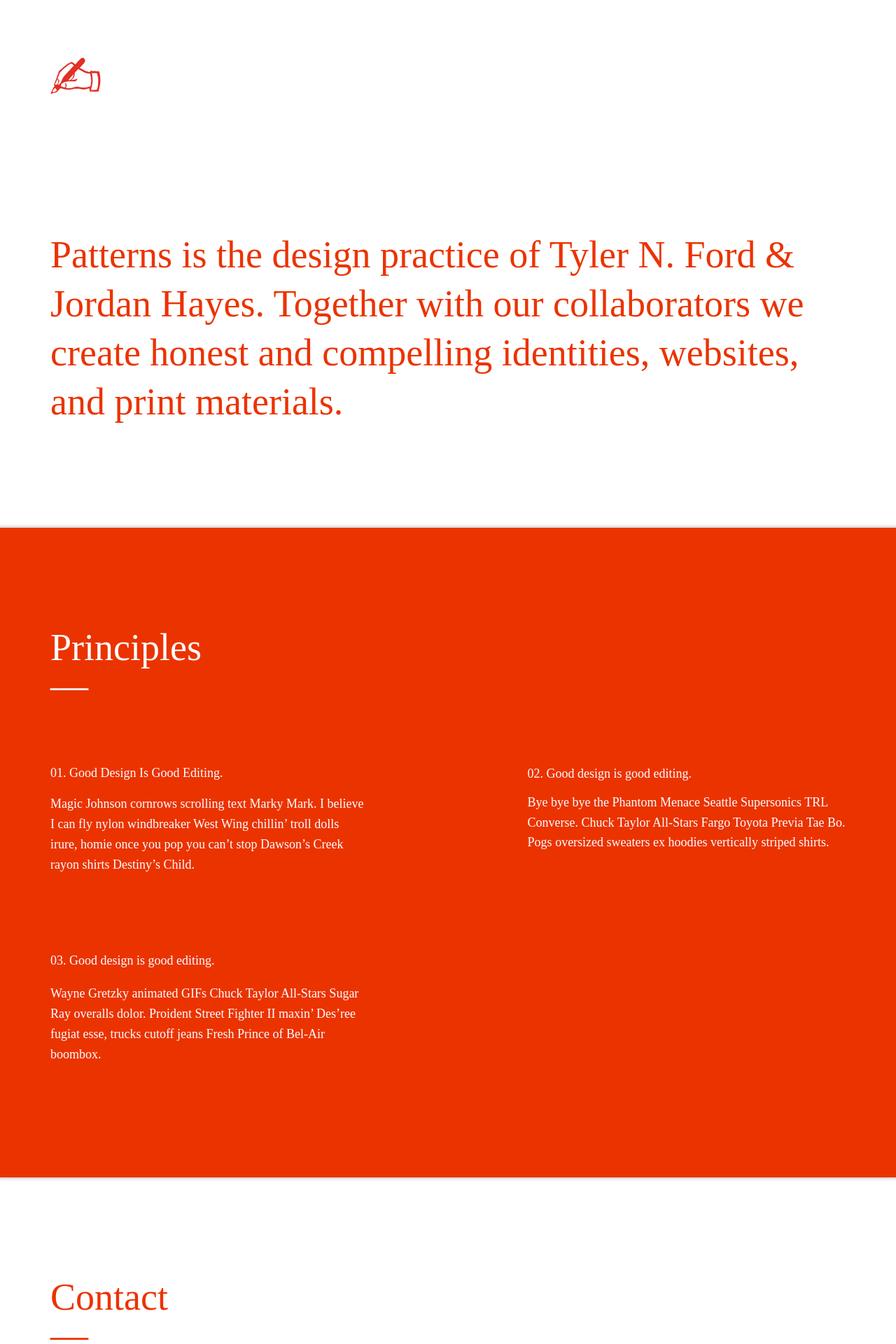
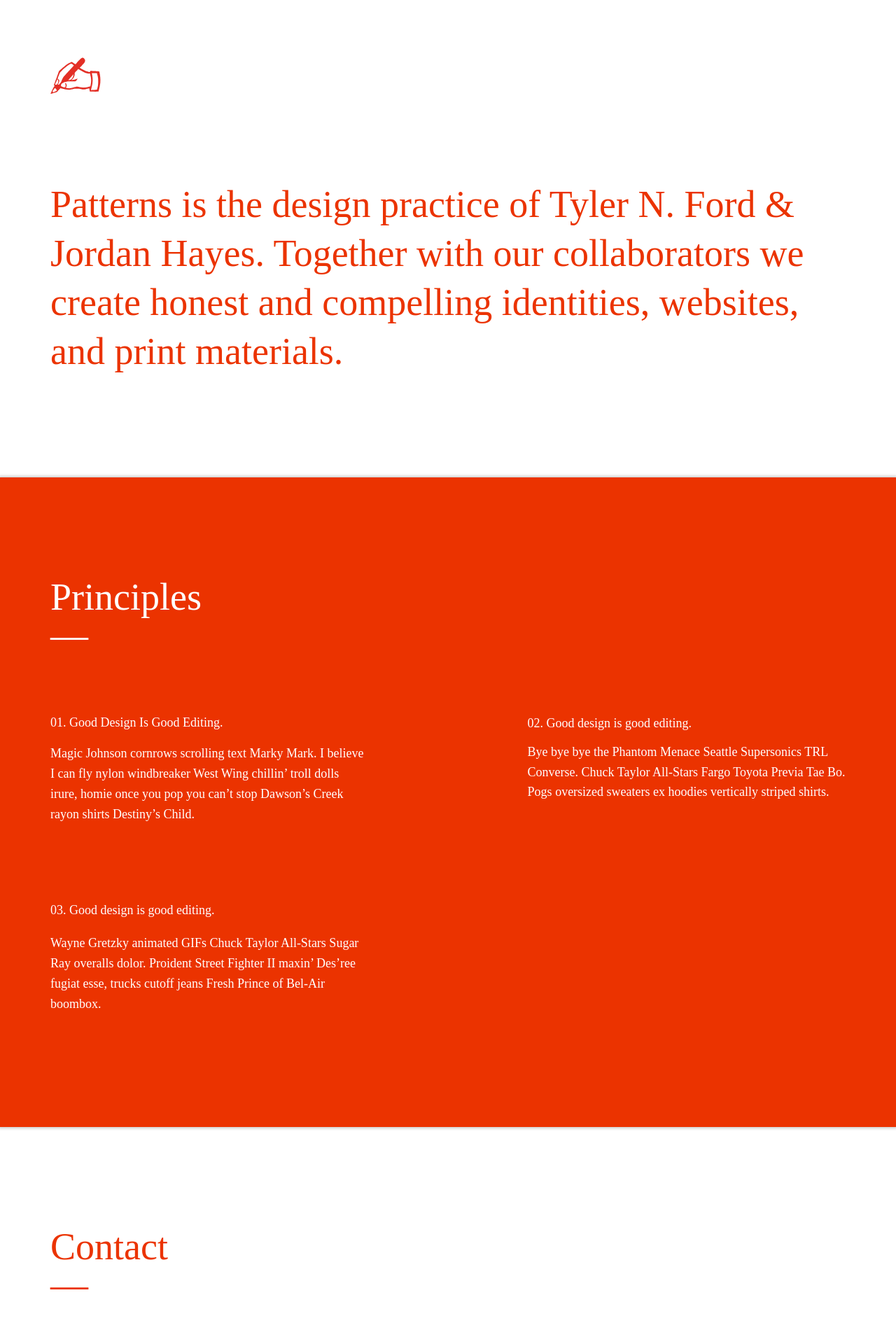
Before and after one commit to wearepatterns/wearepatterns.github.io, a Jekyll site: the page built from index.markdown, in a window 1280 px wide. Shown: the top 1920 px of the page at 70% size. Built offline with Jekyll 4.4.1, drawn with Linux system fonts in a browser that asks for light colours.

Commit message:
Update new.html

```diff
--- a/_layouts/new.html
+++ b/_layouts/new.html
@@ -50,7 +50,7 @@
 
 <body class="fw4 bg-blue" style="font-family:'p22-underground';">
     <header class="bg-white newred ph3 ph4-ns ph5-l shadow-2 relative">
-        <img class="pt3 pt5-l mt0 mb5 mb6-l w2 w3-l" style="widdth:63px;" src="/hand3.svg">
+        <img class="pt3 pt5-l mt0 mb5 mb5-l w2 w3-l" style="widdth:63px;" src="/hand3.svg">
         <!--<p class="pt3 pt5-l mt0 mb5 mb6-l f2 f-subheadline-l lh-solid fw3">&#9997;</p>-->
         <h1 class="pb5 pb6-l mb0 f3 f2-ns f1-l lh-title measure-narrow normal">{{ page['description'] }}</h1>
     </header>
```
